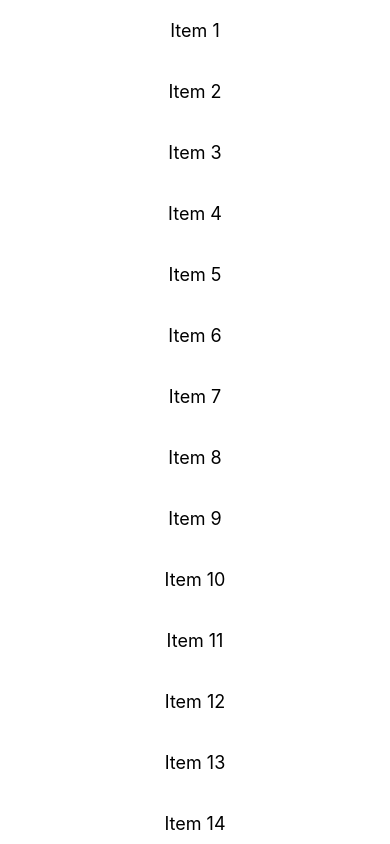
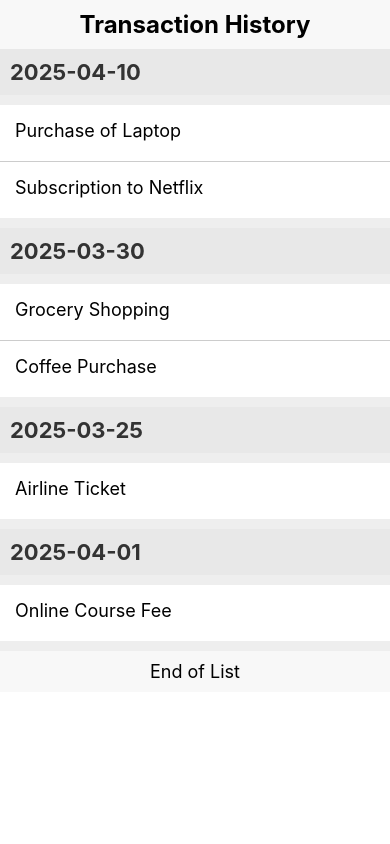
Before and after one commit to kalyan-cherukuri2812/react-native-topics, a React Native app: screen / in a window 390 px wide. Built offline with nearby package versions, Linux system fonts and the light colour scheme.

Commit message:
sectionList

```diff
--- /dev/null
+++ b/Src/Components/SectionList.tsx
@@ -0,0 +1,127 @@
+// SectionList is a component in React Native that is used to display a list of items grouped into sections.
+//  Each section has a header (e.g., a date or category), and the items within the section can be scrolled.
+
+
+import React, { useState } from 'react';
+import { SectionList, Text, View, StyleSheet, RefreshControl } from 'react-native';
+
+// Sample transaction data grouped by date
+const transactionData = [
+  {
+    title: "2025-04-10", // Date as the section title
+    data: [
+      { id: '1', description: "Purchase of Laptop" },
+      { id: '2', description: "Subscription to Netflix" },
+    ]
+  },
+  {
+    title: "2025-03-30",
+    data: [
+      { id: '3', description: "Grocery Shopping" },
+      { id: '4', description: "Coffee Purchase" },
+    ]
+  },
+  {
+    title: "2025-03-25",
+    data: [
+      { id: '5', description: "Airline Ticket" },
+    ]
+  },
+  {
+    title: "2025-04-01",
+    data: [
+      { id: '6', description: "Online Course Fee" },
+    ]
+  }
+];
+
+const SectionListCom: React.FC = () => {
+  const [refreshing, setRefreshing] = useState(false);
+
+  const onRefresh = () => {
+    setRefreshing(true);
+    // Simulate a network request
+    setTimeout(() => {
+      setRefreshing(false);
+    }, 2000);
+  };
+
+  return (
+    <SectionList
+      sections={transactionData}
+      keyExtractor={(item) => item.id} // Unique key for each transaction
+      renderItem={({ item }) => (
+        <View style={styles.itemContainer}>
+          <Text style={styles.itemDescription}>{item.description}</Text>
+        </View>
+      )}
+      renderSectionHeader={({ section: { title } }) => (
+        <View style={styles.sectionHeader}>
+          <Text style={styles.sectionHeaderText}>{title}</Text>
+        </View>
+      )}
+    //   renderSectionFooter={({ section: { title } }) => (
+    //     <View style={styles.sectionFooter}>
+    //       <Text style={styles.sectionFooterText}>End of transactions for {title}</Text>
+    //     </View>
+    //   )}
+      ItemSeparatorComponent={() => <View style={styles.separator} />} // Separator between items
+      SectionSeparatorComponent={() => <View style={styles.sectionSeparator} />} // Section separator
+      ListHeaderComponent={() => <Text style={styles.listHeader}>Transaction History</Text>} // List header
+      ListFooterComponent={() => <Text style={styles.listFooter}>End of List</Text>} // List footer
+      refreshControl={<RefreshControl refreshing={refreshing} onRefresh={onRefresh} />} // Pull to refresh
+    />
+  );
+};
+
+const styles = StyleSheet.create({
+  listHeader: {
+    fontSize: 24,
+    fontWeight: 'bold',
+    padding: 10,
+    textAlign: 'center',
+    backgroundColor: '#f8f8f8',
+  },
+  listFooter: {
+    fontSize: 18,
+    padding: 10,
+    textAlign: 'center',
+    backgroundColor: '#f8f8f8',
+  },
+  sectionHeader: {
+    backgroundColor: '#e8e8e8',
+    padding: 10,
+  },
+  sectionHeaderText: {
+    fontSize: 22,
+    fontWeight: 'bold',
+    color: '#333',
+  },
+  itemContainer: {
+    padding: 15,
+    backgroundColor: '#fff',
+  },
+  itemDescription: {
+    fontSize: 18,
+    marginBottom: 5,
+  },
+  sectionFooter: {
+    backgroundColor: '#e8e8e8',
+    padding: 10,
+  },
+  sectionFooterText: {
+    fontSize: 16,
+    textAlign: 'center',
+    color: 'gray',
+  },
+  separator: {
+    height: 1,
+    backgroundColor: '#ccc',
+  },
+  sectionSeparator: {
+    height: 10,
+    backgroundColor: '#eee',
+  },
+});
+
+export default SectionListCom;
--- a/Src/SrcApp.tsx
+++ b/Src/SrcApp.tsx
@@ -7,6 +7,7 @@ import PressableCom from './Components/Pressable'
 import ImageBackgroundCom from './Components/ImageBackground'
 import ImageCom from './Components/Image'
 import ScrollViewCom from './Components/ScrollView'
+import SectionListCom from './Components/SectionList'
 
 export default function SrcApp() {
   return (
@@ -17,7 +18,8 @@ export default function SrcApp() {
      {/* <ModalCom/> */}
      {/* <PressableCom/> */}
      {/* <ImageBackgroundCom/> */}
-     <ScrollViewCom/>
+     {/* <ScrollViewCom/> */}
+     <SectionListCom/>
     </View>
   )
 }
```
